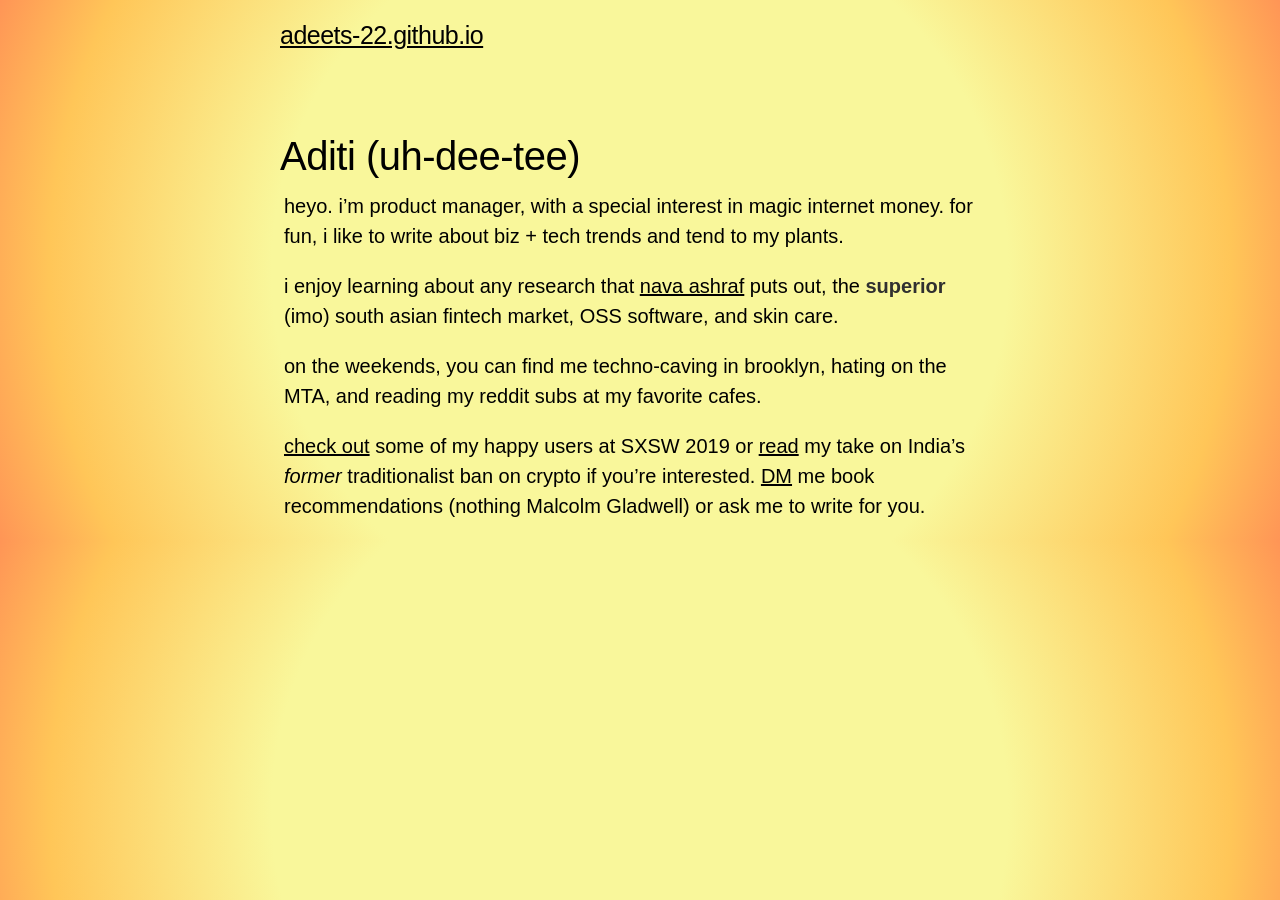
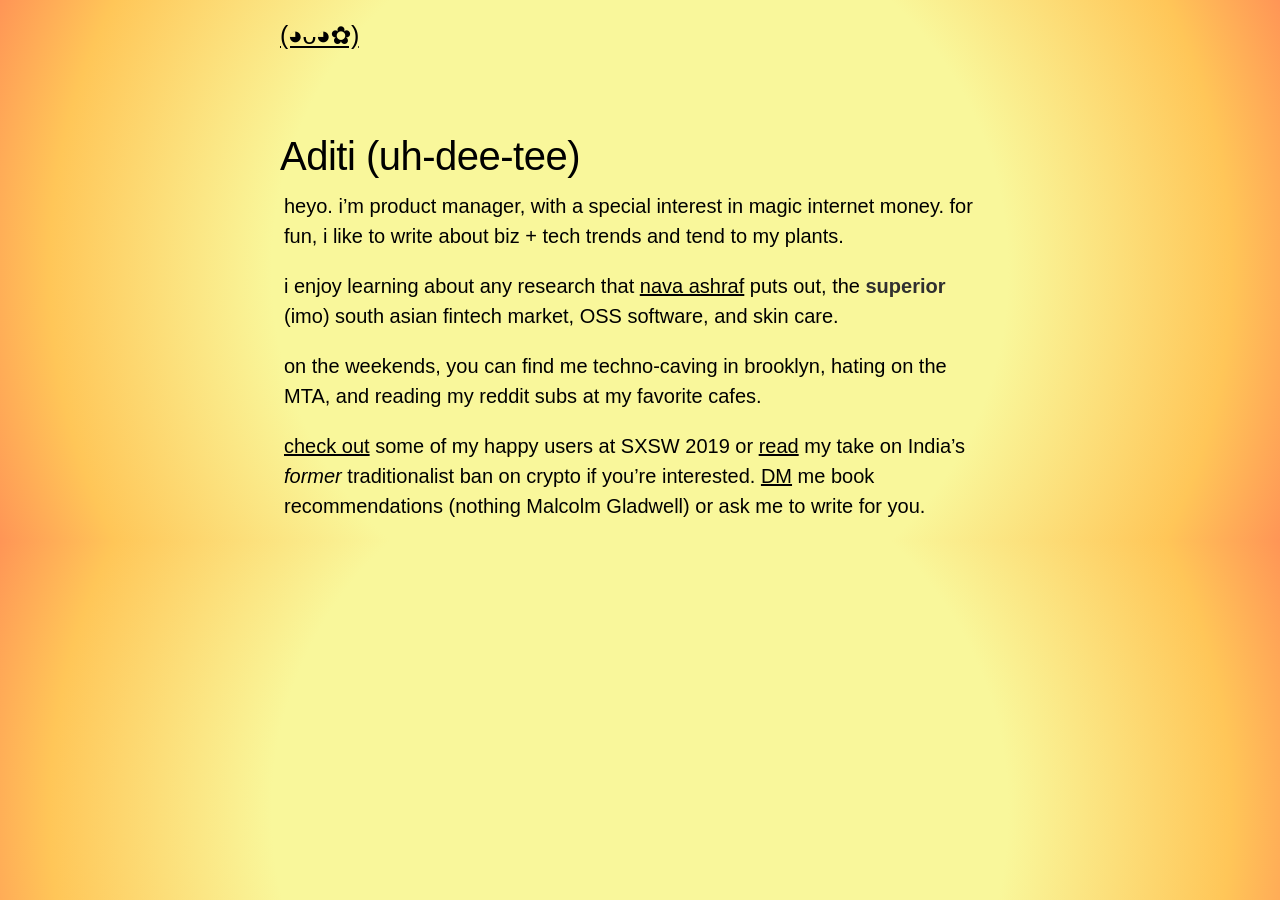
Before and after one commit to adeets-22/adeets-22.github.io, a Jekyll site: the page built from index.md, in a window 1280 px wide. Built offline with Jekyll 4.4.1, drawn with Linux system fonts in a browser that asks for light colours.

```diff
--- a/_config.yml
+++ b/_config.yml
@@ -5,7 +5,7 @@ permalink:           pretty
 relative_permalinks: false
 
 # Setup
-title:
+title:              (◕ᴗ◕✿)
 tagline:
 description:         'Product'
 
```
